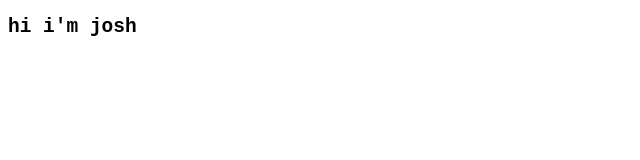
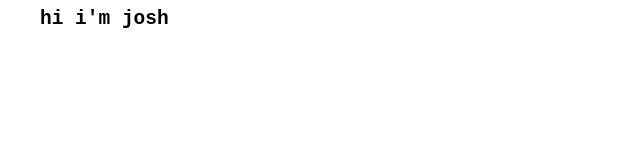
Before and after one commit to joshuasprow/joshuasprow, a plain HTML site: page docs/index.html in a window 1280 px wide. Shown: the whole page, without its empty margins (0-640 px from the left). Drawn offline with Linux system fonts and the light colour scheme.

Commit message:
Added some margin.

```diff
--- a/docs/index.html
+++ b/docs/index.html
@@ -8,6 +8,9 @@
       body {
         font-family: monospace;
       }
+      h2 {
+        margin: auto 2rem;
+      }
     </style>
   </head>
   <body>
```
